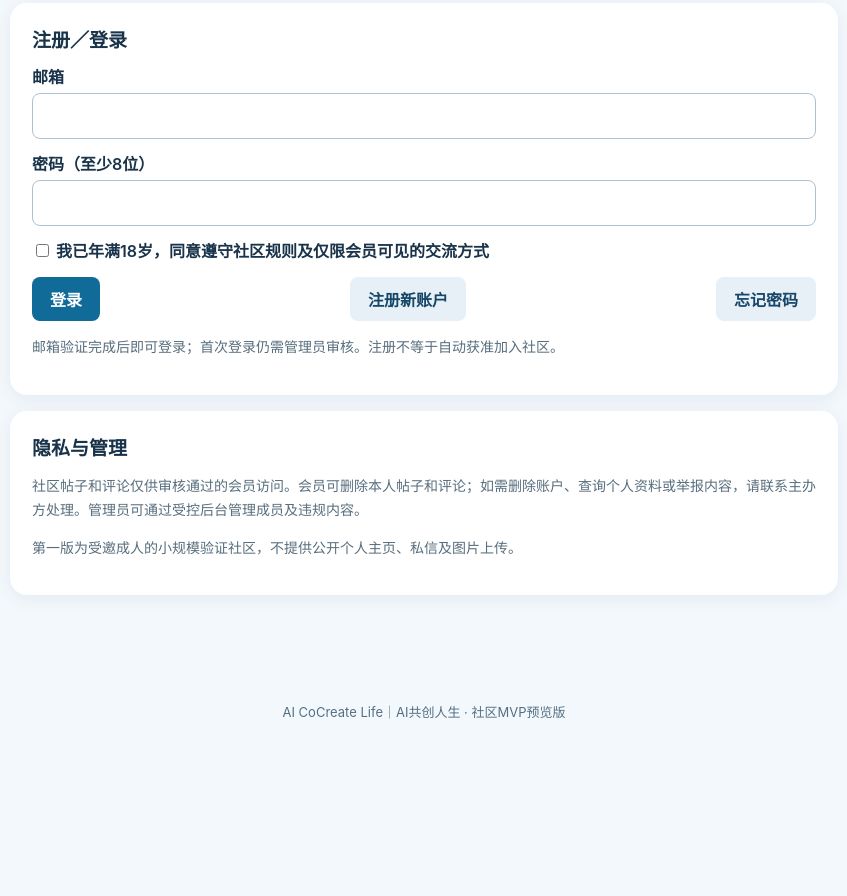
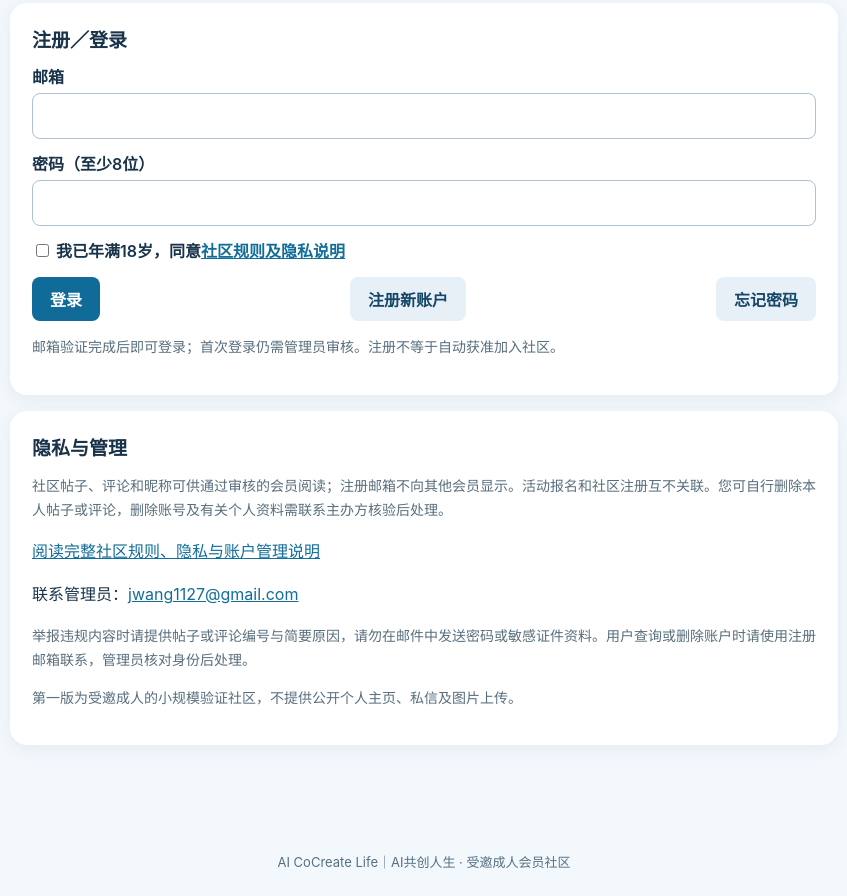
Before and after one commit to jwang1127-pixel/ai-personality-test, a website: page public/community.html in a window 1280 px wide. Shown: the part 390-1286 px from the top of the page, without its empty margins (216-1063 px from the left). Before the commit the page ends 1136 px from the top, so only its background shows below. Drawn offline with nearby package versions, Linux system fonts and the light colour scheme.

Commit message:
chore(community): publish member rules, privacy contact and account requests

```diff
--- a/public/community.html
+++ b/public/community.html
@@ -11,7 +11,7 @@
 <div id="authMsg" class="message hidden" role="status" aria-live="polite"></div>
 <form id="authForm"><label for="email">邮箱</label><input id="email" type="email" autocomplete="email" maxlength="254" required>
 <label for="password">密码（至少8位）</label><input id="password" type="password" autocomplete="current-password" minlength="8" required>
-<label><input id="adult" type="checkbox" style="width:auto" required> 我已年满18岁，同意遵守社区规则及仅限会员可见的交流方式</label>
+<label><input id="adult" type="checkbox" style="width:auto" required> 我已年满18岁，同意<a href="/community-rules.html" target="_blank" rel="noopener">社区规则及隐私说明</a></label>
 <div class="row"><button type="submit" id="loginBtn">登录</button><button type="button" class="secondary" id="signupBtn">注册新账户</button><button type="button" class="secondary" id="resetBtn">忘记密码</button></div></form>
 <p class="muted">邮箱验证完成后即可登录；首次登录仍需管理员审核。注册不等于自动获准加入社区。</p></section>
 <section id="recoveryCard" class="card hidden"><h2>设置新的登录密码</h2><p>您已通过邮箱验证，请设置新密码。</p><form id="recoveryForm"><label for="newPassword">新密码（至少8位）</label><input id="newPassword" type="password" minlength="8" autocomplete="new-password" required><button type="submit" id="recoveryBtn">保存新密码</button></form><div id="recoveryMsg" class="message hidden" role="status"></div></section>
@@ -19,8 +19,8 @@
 <div id="memberMsg" class="message" role="status"></div><div id="nameArea" class="hidden"><label for="nickname">我的昵称</label><input id="nickname" maxlength="40"><button class="secondary" id="saveNameBtn">保存昵称</button></div></section>
 <section id="communityArea" class="hidden"><section class="card"><h2>分享一次行动</h2><form id="postForm"><label for="postText">我的问题、行动或进展</label><textarea id="postText" maxlength="2000" required placeholder="例如：我准备尝试用AI整理自己的职业转型选择……"></textarea><button id="postBtn" type="submit">发布到社区</button></form><div id="postMsg" role="status" class="muted"></div></section>
 <section class="card"><div class="row"><h2>成员分享与讨论</h2><button class="secondary" id="reloadBtn">刷新</button></div><div id="postsArea" aria-live="polite">正在加载……</div></section></section>
-<section class="card"><h2>隐私与管理</h2><p class="muted">社区帖子和评论仅供审核通过的会员访问。会员可删除本人帖子和评论；如需删除账户、查询个人资料或举报内容，请联系主办方处理。管理员可通过受控后台管理成员及违规内容。</p><p class="muted">第一版为受邀成人的小规模验证社区，不提供公开个人主页、私信及图片上传。</p></section></main>
-<footer>AI CoCreate Life｜AI共创人生 · 社区MVP预览版</footer>
+<section class="card"><h2>隐私与管理</h2><p class="muted">社区帖子、评论和昵称可供通过审核的会员阅读；注册邮箱不向其他会员显示。活动报名和社区注册互不关联。您可自行删除本人帖子或评论，删除账号及有关个人资料需联系主办方核验后处理。</p><p><a href="/community-rules.html">阅读完整社区规则、隐私与账户管理说明</a></p><p>联系管理员：<a href="mailto:jwang1127@gmail.com?subject=AI%20CoCreate%20Life%20%E7%A4%BE%E5%8C%BA%E7%94%B3%E8%AF%B7">jwang1127@gmail.com</a></p><p class="muted">举报违规内容时请提供帖子或评论编号与简要原因，请勿在邮件中发送密码或敏感证件资料。用户查询或删除账户时请使用注册邮箱联系，管理员核对身份后处理。</p><p class="muted">第一版为受邀成人的小规模验证社区，不提供公开个人主页、私信及图片上传。</p></section></main>
+<footer>AI CoCreate Life｜AI共创人生 · 受邀成人会员社区</footer>
 <script src="https://cdn.jsdelivr.net/npm/@supabase/supabase-js@2.118.0" defer></script>
 <script defer src="/community.js"></script>
 </body></html>
```
